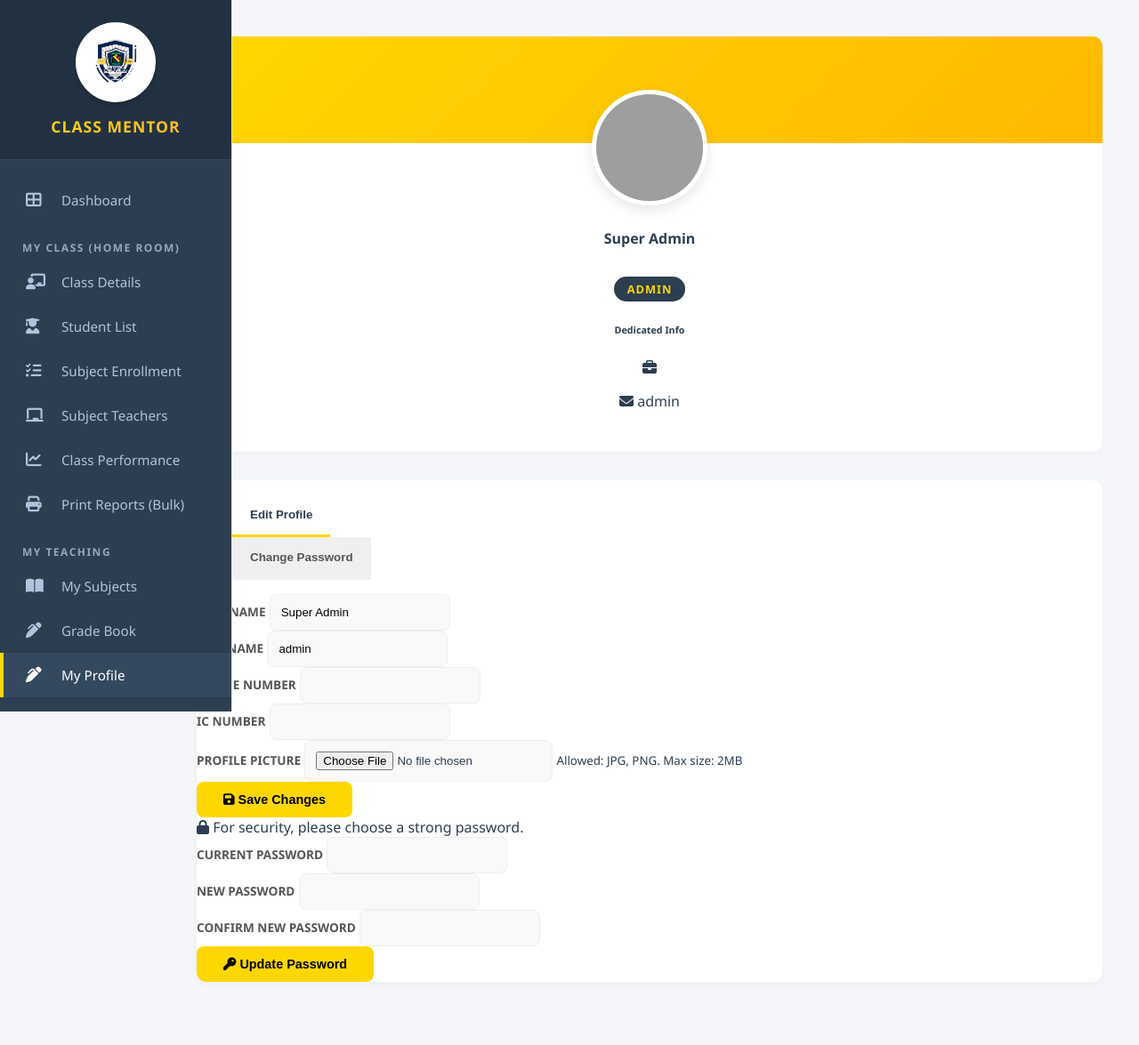
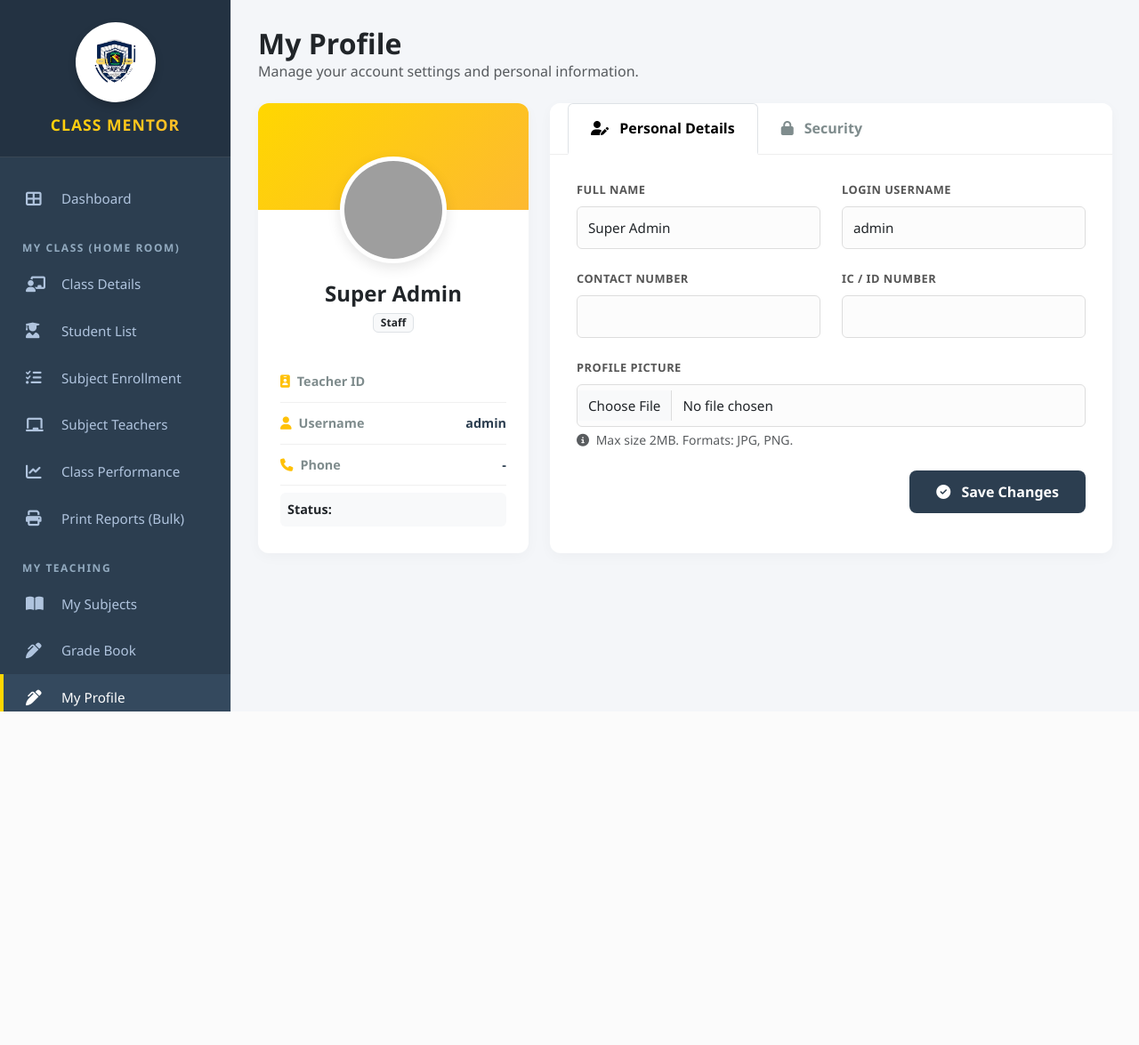
Before and after one commit to jubayer27/siraj_school_data_management, a PHP site: page /classteacher/profile.php in a window 1280 px wide. Shown: the whole page at 89% size. After the commit the page ends 800 px from the top, so only its background shows below. Run offline with PHP 8.4, Linux system fonts and the light colour scheme; a user stored in the database is signed in; data comes from the database, SQL or seed files in the repository; grey boxes are pictures that could not be loaded.

Commit message:
profile design has been fixed.

```diff
--- a/classteacher/profile.php
+++ b/classteacher/profile.php
@@ -1,26 +1,26 @@
 <?php
 session_start();
 include '../config/db.php';
+include 'includes/header.php';
 
-// 1. SECURITY: Ensure User is Logged In
+// 1. AUTHENTICATION
 if (!isset($_SESSION['user_id'])) {
     header("Location: ../index.php");
     exit();
 }
 
 $user_id = $_SESSION['user_id'];
-$role = $_SESSION['role']; // 'class_teacher' or 'subject_teacher'
+$role = $_SESSION['role'];
 $msg = "";
 $msg_type = "";
 
-// 2. HANDLE PROFILE UPDATE
+// 2. LOGIC: UPDATE PROFILE
 if (isset($_POST['update_profile'])) {
     $fullname = $conn->real_escape_string($_POST['full_name']);
     $phone = $conn->real_escape_string($_POST['phone']);
     $ic = $conn->real_escape_string($_POST['ic_no']);
     $username = $conn->real_escape_string($_POST['username']);
 
-    // Avatar Upload Logic
     $avatar_sql = "";
     if (!empty($_FILES['avatar']['name'])) {
         $target_dir = "../uploads/";
@@ -40,16 +40,16 @@ if (isset($_POST['update_profile'])) {
 
     $sql = "UPDATE users SET full_name='$fullname', phone='$phone', ic_no='$ic', username='$username' $avatar_sql WHERE user_id='$user_id'";
     if ($conn->query($sql)) {
-        $msg = "Personal details updated successfully!";
+        $msg = "Profile updated successfully!";
         $msg_type = "success";
-        $_SESSION['full_name'] = $fullname; // Update session
+        $_SESSION['full_name'] = $fullname;
     } else {
-        $msg = "Error updating profile: " . $conn->error;
+        $msg = "Error updating database.";
         $msg_type = "danger";
     }
 }
 
-// 3. HANDLE PASSWORD CHANGE
+// 3. LOGIC: CHANGE PASSWORD
 if (isset($_POST['change_password'])) {
     $current = $_POST['current_password'];
     $new = $_POST['new_password'];
@@ -66,7 +66,7 @@ if (isset($_POST['change_password'])) {
                 $msg = "Password changed successfully!";
                 $msg_type = "success";
             } else {
-                $msg = "New password must be at least 6 characters.";
+                $msg = "Password must be at least 6 characters.";
                 $msg_type = "danger";
             }
         } else {
@@ -82,72 +82,64 @@ if (isset($_POST['change_password'])) {
 // 4. FETCH USER DATA
 $user = $conn->query("SELECT * FROM users WHERE user_id = '$user_id'")->fetch_assoc();
 
-// 5. FETCH DEDICATED ROLE INFO
-$role_info = "";
+// 5. FETCH ROLE SPECIFIC INFO
+$role_display = "Staff";
+$role_detail = "";
+
 if ($role == 'class_teacher') {
-    $c_q = $conn->query("SELECT class_name, year FROM classes WHERE class_teacher_id = '$user_id'");
+    $role_display = "Class Teacher";
+    $c_q = $conn->query("SELECT class_name FROM classes WHERE class_teacher_id = '$user_id'");
     if ($c_q->num_rows > 0) {
-        $c_data = $c_q->fetch_assoc();
-        $role_info = "Class Teacher of <strong>" . $c_data['class_name'] . " (" . $c_data['year'] . ")</strong>";
+        $role_detail = "Managed Class: <strong class='text-primary'>" . $c_q->fetch_assoc()['class_name'] . "</strong>";
     } else {
-        $role_info = "No class assigned yet.";
+        $role_detail = "No Class Assigned";
     }
 } elseif ($role == 'subject_teacher') {
-    $s_q = $conn->query("SELECT s.subject_name, c.class_name
-                         FROM subject_teachers st
-                         JOIN subjects s ON st.subject_id = s.subject_id
-                         JOIN classes c ON s.class_id = c.class_id
-                         WHERE st.teacher_id = '$user_id'");
-    $subjects_list = [];
-    while ($sub = $s_q->fetch_assoc()) {
-        $subjects_list[] = $sub['subject_name'] . " (" . $sub['class_name'] . ")";
-    }
-    if (!empty($subjects_list)) {
-        $role_info = "Teaches: " . implode(", ", $subjects_list);
-    } else {
-        $role_info = "No subjects assigned yet.";
-    }
+    $role_display = "Subject Teacher";
+    $s_q = $conn->query("SELECT count(*) as c FROM subject_teachers WHERE teacher_id = '$user_id'");
+    $count = $s_q->fetch_assoc()['c'];
+    $role_detail = "Teaching Load: <strong class='text-warning'>" . $count . " Subjects</strong>";
 }
 ?>
 
-<?php include 'includes/header.php'; ?>
+<link href="https://cdn.jsdelivr.net/npm/bootstrap@5.3.0/dist/css/bootstrap.min.css" rel="stylesheet">
+<link href="https://cdnjs.cloudflare.com/ajax/libs/font-awesome/6.4.0/css/all.min.css" rel="stylesheet">
 
 <style>
     /* GLOBAL LAYOUT */
     body {
         background-color: #f4f6f9;
+        font-family: 'Segoe UI', Tahoma, Geneva, Verdana, sans-serif;
         overflow-x: hidden;
     }
 
     .main-content {
-        position: absolute;
-        top: 0;
-        right: 0;
-        width: calc(100% - 260px) !important;
-        margin-left: 260px !important;
+        margin-left: 260px;
+        padding: 30px;
         min-height: 100vh;
-        padding: 40px !important;
-        display: block !important;
+        width: calc(100% - 260px);
     }
 
     /* CARD STYLING */
-    .profile-card {
+    .dashboard-card {
+        border: none;
+        border-radius: 12px;
         background: white;
-        border-radius: 12px;
-        box-shadow: 0 4px 6px rgba(0, 0, 0, 0.02);
+        box-shadow: 0 4px 15px rgba(0, 0, 0, 0.03);
+        height: 100%;
         overflow: hidden;
-        margin-bottom: 30px;
-        border: 1px solid #eef2f7;
     }
 
+    /* PROFILE SIDEBAR (Left Column) */
     .profile-header-bg {
         height: 120px;
-        background: linear-gradient(135deg, #FFD700, #ffb900);
+        background: linear-gradient(135deg, #FFD700, #FDB931);
+        position: relative;
     }
 
-    .profile-body {
-        padding: 0 30px 30px;
+    .profile-avatar-wrapper {
         position: relative;
+        margin-top: -60px;
         text-align: center;
     }
 
@@ -157,96 +149,110 @@ if ($role == 'class_teacher') {
         border-radius: 50%;
         border: 5px solid white;
         object-fit: cover;
-        margin-top: -60px;
-        background: #eee;
+        background: #fff;
         box-shadow: 0 5px 15px rgba(0, 0, 0, 0.1);
     }
 
-    .role-badge {
-        background: #2c3e50;
-        color: #FFD700;
-        padding: 5px 15px;
-        border-radius: 20px;
-        font-size: 0.8rem;
-        font-weight: bold;
-        text-transform: uppercase;
-        letter-spacing: 1px;
-        display: inline-block;
-        margin-top: 10px;
+    .profile-meta {
+        text-align: center;
+        padding: 20px 25px 30px;
     }
 
-    /* TABS */
-    .nav-tabs .nav-link {
-        color: #555;
+    .info-list-item {
+        display: flex;
+        align-items: center;
+        justify-content: space-between;
+        padding: 12px 0;
+        border-bottom: 1px solid #f0f0f0;
+        font-size: 0.9rem;
+    }
+
+    .info-list-item:last-child {
+        border-bottom: none;
+    }
+
+    .info-label {
+        color: #7f8c8d;
+        font-weight: 600;
+    }
+
+    .info-value {
+        color: #2c3e50;
+        font-weight: 700;
+    }
+
+    /* SETTINGS PANEL (Right Column) */
+    .nav-tabs {
+        border-bottom: 1px solid #eee;
+        padding: 0 20px;
+    }
+
+    .nav-link {
+        color: #7f8c8d;
         font-weight: 600;
         border: none;
-        border-bottom: 3px solid transparent;
-        padding: 15px 20px;
+        padding: 15px 25px;
+        transition: 0.3s;
     }
 
-    .nav-tabs .nav-link.active {
+    .nav-link.active {
         color: #2c3e50;
-        border-bottom-color: #FFD700;
         background: transparent;
+        border-bottom: 3px solid #FFD700;
     }
 
-    .nav-tabs .nav-link:hover {
-        color: #000;
+    .nav-link:hover {
+        color: #333;
     }
 
-    /* FORMS */
-    .form-label {
+    .form-section {
+        padding: 30px;
+    }
+
+    .form-group label {
         font-weight: 700;
-        font-size: 0.85rem;
         color: #555;
+        font-size: 0.8rem;
         text-transform: uppercase;
+        margin-bottom: 8px;
+        letter-spacing: 0.5px;
     }
 
     .form-control {
+        border-radius: 8px;
         padding: 12px;
-        border-radius: 8px;
-        border: 1px solid #eee;
-        background-color: #f9f9f9;
+        border: 1px solid #e0e0e0;
+        background-color: #fcfcfc;
     }
 
     .form-control:focus {
         background-color: #fff;
         border-color: #FFD700;
-        box-shadow: none;
+        box-shadow: 0 0 0 3px rgba(255, 215, 0, 0.1);
     }
 
-    .btn-gold {
-        background: #FFD700;
-        color: #000;
-        font-weight: bold;
-        border: none;
+    .btn-save {
+        background: #2c3e50;
+        color: white;
+        font-weight: 700;
         padding: 12px 30px;
         border-radius: 8px;
-        transition: 0.3s;
+        border: none;
+        transition: 0.2s;
     }
 
-    .btn-gold:hover {
-        background: #e6c200;
+    .btn-save:hover {
+        background: #1a252f;
         transform: translateY(-2px);
-        box-shadow: 0 5px 15px rgba(255, 215, 0, 0.3);
+        box-shadow: 0 5px 15px rgba(44, 62, 80, 0.2);
     }
 
-    /* RESPONSIVE FIX */
+    /* RESPONSIVE */
     @media (max-width: 992px) {
         .main-content {
-            margin-left: 0 !important;
-            width: 100% !important;
-            padding: 20px !important;
-        }
-
-        .row {
-            display: flex;
-            flex-direction: column;
-        }
-
-        .col-lg-4,
-        .col-lg-8 {
+            margin-left: 0;
             width: 100%;
+            padding: 20px;
         }
     }
 </style>
@@ -255,130 +261,163 @@ if ($role == 'class_teacher') {
     <?php include 'includes/sidebar.php'; ?>
 
     <div class="main-content">
+        <div class="container-fluid p-0">
+
+            <div class="d-flex justify-content-between align-items-center mb-4">
+                <div>
+                    <h2 class="fw-bold text-dark m-0">My Profile</h2>
+                    <p class="text-muted m-0">Manage your account settings and personal information.</p>
+                </div>
+            </div>
 
             <?php if ($msg): ?>
-            <div class="alert alert-<?php echo $msg_type; ?> shadow-sm rounded-3 border-0 d-flex align-items-center mb-4">
-                <i class="fas fa-info-circle me-2"></i> <?php echo $msg; ?>
+                <div
+                    class="alert alert-<?php echo $msg_type; ?> shadow-sm rounded-3 border-0 d-flex align-items-center mb-4">
+                    <i class="fas fa-info-circle me-2 fs-5"></i> <?php echo $msg; ?>
                 </div>
             <?php endif; ?>
 
             <div class="row g-4">
+
                 <div class="col-lg-4">
-                <div class="profile-card">
+                    <div class="dashboard-card">
                         <div class="profile-header-bg"></div>
-                    <div class="profile-body">
-                        <?php $avatar = !empty($user['avatar']) ? "../uploads/" . $user['avatar'] : "https://ui-avatars.com/api/?name=" . $user['full_name'] . "&background=random"; ?>
+                        <div class="profile-avatar-wrapper">
+                            <?php $avatar = !empty($user['avatar']) ? "../uploads/" . $user['avatar'] : "https://ui-avatars.com/api/?name=" . $user['full_name'] . "&background=random&size=128"; ?>
                             <img src="<?php echo $avatar; ?>" class="profile-avatar">
+                        </div>
+                        <div class="profile-meta">
+                            <h4 class="fw-bold text-dark mb-1"><?php echo $user['full_name']; ?></h4>
+                            <div class="badge bg-light text-dark border mb-3"><?php echo $role_display; ?></div>
 
-                        <h4 class="fw-bold mt-3 text-dark mb-1"><?php echo $user['full_name']; ?></h4>
-                        <div class="text-muted small mb-2"><?php echo $user['teacher_id_no']; ?></div>
-
-                        <span class="role-badge"><?php echo str_replace('_', ' ', strtoupper($role)); ?></span>
-
-                        <div class="mt-4 p-3 bg-light rounded text-start">
-                            <h6 class="fw-bold text-secondary text-uppercase small mb-3">Dedicated Info</h6>
-                            <p class="mb-1 text-dark small"><i class="fas fa-briefcase me-2 text-warning"></i>
-                                <?php echo $role_info; ?></p>
-                            <p class="mb-0 text-dark small"><i class="fas fa-envelope me-2 text-warning"></i>
-                                <?php echo $user['username']; ?></p>
+                            <div class="text-start mt-3">
+                                <div class="info-list-item">
+                                    <span class="info-label"><i class="fas fa-id-badge me-2 text-warning"></i>Teacher
+                                        ID</span>
+                                    <span class="info-value"><?php echo $user['teacher_id_no']; ?></span>
+                                </div>
+                                <div class="info-list-item">
+                                    <span class="info-label"><i
+                                            class="fas fa-user me-2 text-warning"></i>Username</span>
+                                    <span class="info-value"><?php echo $user['username']; ?></span>
+                                </div>
+                                <div class="info-list-item">
+                                    <span class="info-label"><i class="fas fa-phone me-2 text-warning"></i>Phone</span>
+                                    <span class="info-value"><?php echo $user['phone'] ? $user['phone'] : '-'; ?></span>
+                                </div>
+                                <div class="info-list-item bg-light p-2 rounded mt-2 border-0">
+                                    <span class="info-label text-dark">Status:</span>
+                                    <span class="info-value"><?php echo $role_detail; ?></span>
+                                </div>
                             </div>
                         </div>
                     </div>
                 </div>
 
                 <div class="col-lg-8">
-                <div class="profile-card">
-                    <div class="card-header bg-white border-bottom p-0">
-                        <ul class="nav nav-tabs" id="myTab" role="tablist">
+                    <div class="dashboard-card">
+                        <div class="card-header bg-white p-0">
+                            <ul class="nav nav-tabs" id="profileTabs" role="tablist">
                                 <li class="nav-item">
-                                <button class="nav-link active" id="edit-tab" data-bs-toggle="tab"
-                                    data-bs-target="#edit" type="button">Edit Profile</button>
+                                    <button class="nav-link active" id="details-tab" data-bs-toggle="tab"
+                                        data-bs-target="#details" type="button">
+                                        <i class="fas fa-user-edit me-2"></i> Personal Details
+                                    </button>
                                 </li>
                                 <li class="nav-item">
-                                <button class="nav-link" id="password-tab" data-bs-toggle="tab"
-                                    data-bs-target="#password" type="button">Change Password</button>
+                                    <button class="nav-link" id="security-tab" data-bs-toggle="tab"
+                                        data-bs-target="#security" type="button">
+                                        <i class="fas fa-lock me-2"></i> Security
+                                    </button>
                                 </li>
                             </ul>
                         </div>
 
-                    <div class="card-body p-4">
-                        <div class="tab-content" id="myTabContent">
+                        <div class="tab-content" id="profileTabsContent">
 
-                            <div class="tab-pane fade show active" id="edit">
+                            <div class="tab-pane fade show active" id="details" role="tabpanel">
+                                <div class="form-section">
                                     <form method="POST" enctype="multipart/form-data">
-                                    <div class="row g-3">
-                                        <div class="col-md-6">
-                                            <label class="form-label">Full Name</label>
+                                        <div class="row g-4">
+                                            <div class="col-md-6 form-group">
+                                                <label>Full Name</label>
                                                 <input type="text" name="full_name" class="form-control"
                                                     value="<?php echo $user['full_name']; ?>" required>
                                             </div>
-                                        <div class="col-md-6">
-                                            <label class="form-label">Username</label>
+                                            <div class="col-md-6 form-group">
+                                                <label>Login Username</label>
                                                 <input type="text" name="username" class="form-control"
                                                     value="<?php echo $user['username']; ?>" required>
                                             </div>
-                                        <div class="col-md-6">
-                                            <label class="form-label">Phone Number</label>
+                                            <div class="col-md-6 form-group">
+                                                <label>Contact Number</label>
                                                 <input type="text" name="phone" class="form-control"
                                                     value="<?php echo $user['phone']; ?>">
                                             </div>
-                                        <div class="col-md-6">
-                                            <label class="form-label">IC Number</label>
+                                            <div class="col-md-6 form-group">
+                                                <label>IC / ID Number</label>
                                                 <input type="text" name="ic_no" class="form-control"
                                                     value="<?php echo $user['ic_no']; ?>">
                                             </div>
-                                        <div class="col-12">
-                                            <label class="form-label">Profile Picture</label>
+                                            <div class="col-12 form-group">
+                                                <label>Profile Picture</label>
                                                 <input type="file" name="avatar" class="form-control" accept="image/*">
-                                            <small class="text-muted">Allowed: JPG, PNG. Max size: 2MB</small>
+                                                <div class="form-text small"><i class="fas fa-info-circle me-1"></i> Max
+                                                    size 2MB. Formats: JPG, PNG.</div>
                                             </div>
                                             <div class="col-12 text-end mt-4">
-                                            <button type="submit" name="update_profile" class="btn btn-gold">
-                                                <i class="fas fa-save me-2"></i> Save Changes
+                                                <button type="submit" name="update_profile" class="btn btn-save">
+                                                    <i class="fas fa-check-circle me-2"></i> Save Changes
                                                 </button>
                                             </div>
                                         </div>
                                     </form>
                                 </div>
+                            </div>
 
-                            <div class="tab-pane fade" id="password">
-                                <form method="POST">
-                                    <div class="row g-3">
-                                        <div class="col-12">
-                                            <div class="alert alert-warning border-0 small">
-                                                <i class="fas fa-lock me-2"></i> For security, please choose a strong
-                                                password.
+                            <div class="tab-pane fade" id="security" role="tabpanel">
+                                <div class="form-section">
+                                    <div class="alert alert-warning border-0 d-flex align-items-center mb-4">
+                                        <i class="fas fa-shield-alt fa-2x me-3 opacity-50"></i>
+                                        <div class="small">
+                                            <strong>Password Requirements:</strong><br>
+                                            At least 6 characters long. Use a mix of letters and numbers for better
+                                            security.
                                         </div>
                                     </div>
-                                        <div class="col-12">
-                                            <label class="form-label">Current Password</label>
+                                    <form method="POST">
+                                        <div class="row g-4">
+                                            <div class="col-12 form-group">
+                                                <label>Current Password</label>
                                                 <input type="password" name="current_password" class="form-control"
+                                                    placeholder="Type current password to verify" required>
+                                            </div>
+                                            <div class="col-md-6 form-group">
+                                                <label>New Password</label>
+                                                <input type="password" name="new_password" class="form-control"
                                                     required>
                                             </div>
-                                        <div class="col-md-6">
-                                            <label class="form-label">New Password</label>
-                                            <input type="password" name="new_password" class="form-control" required>
-                                        </div>
-                                        <div class="col-md-6">
-                                            <label class="form-label">Confirm New Password</label>
+                                            <div class="col-md-6 form-group">
+                                                <label>Confirm New Password</label>
                                                 <input type="password" name="confirm_password" class="form-control"
                                                     required>
                                             </div>
                                             <div class="col-12 text-end mt-4">
-                                            <button type="submit" name="change_password" class="btn btn-gold">
+                                                <button type="submit" name="change_password" class="btn btn-save">
                                                     <i class="fas fa-key me-2"></i> Update Password
                                                 </button>
                                             </div>
                                         </div>
                                     </form>
                                 </div>
+                            </div>
 
                         </div>
                     </div>
                 </div>
+
             </div>
         </div>
-
     </div>
 </div>
 
```
Also changed, not shown: subjectTeacher/profile.php (+195 -146 lines). Lines whose indentation alone changed are shown as unchanged.
